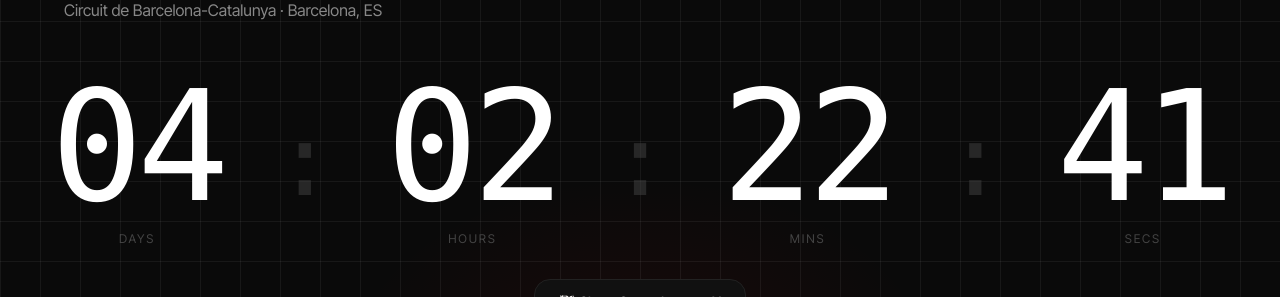
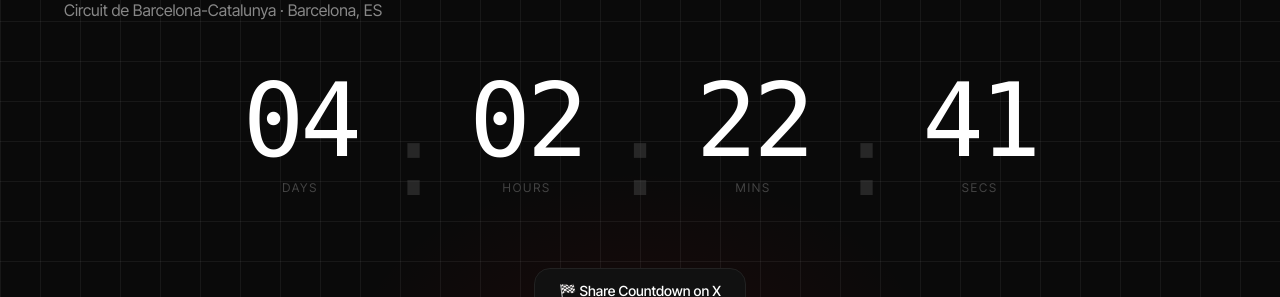
Before and after one commit to kirandandge5301/f1-countdown, a React (Vite) app: page / in a window 1280 px wide. Shown: the part 290-587 px from the top of the page. Built offline with nearby package versions, Linux system fonts and the light colour scheme; no server answers.

Commit message:
Update CountdownDisplay.tsx

```diff
--- a/src/components/CountdownDisplay.tsx
+++ b/src/components/CountdownDisplay.tsx
@@ -21,12 +21,12 @@ export default function CountdownDisplay({ targetTime, size = 'hero', showLabels
     );
   }
 
-  const digitClass = "font-mono text-[clamp(60px,12vw,160px)] font-light text-[var(--text-hero-countdown)] tracking-[-0.04em] leading-none tabular-nums";
+  const digitClass = "font-mono text-[clamp(48px,8vw,110px)] font-light text-[var(--text-hero-countdown)] tracking-[-0.04em] leading-none tabular-nums";
   const separatorClass = "font-mono text-[clamp(40px,8vw,100px)] font-light text-[var(--text-tertiary)] opacity-50 self-start pt-[clamp(8px,1.5vw,16px)]";
   const labelClass = "text-xs tracking-[0.15em] text-[var(--text-tertiary)] uppercase text-center mt-2";
 
   return (
-    <div className="flex flex-wrap justify-center items-start gap-x-[clamp(16px,4vw,64px)] md:flex-nowrap">
+    <div className="flex flex-wrap justify-center items-start gap-x-[clamp(12px,2vw,32px)] md:flex-nowrap">
       {/* DAYS */}
       <div className="flex flex-col items-center">
         <span className={digitClass}>{pad(days)}</span>
```
